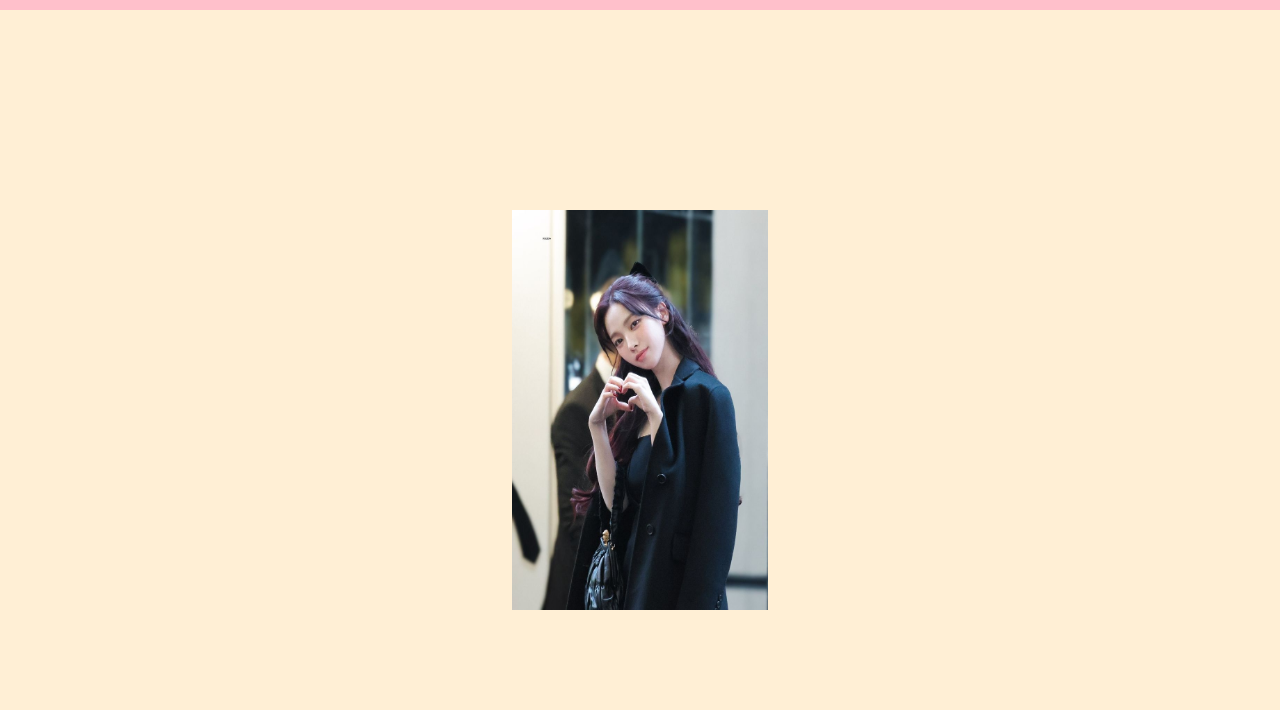
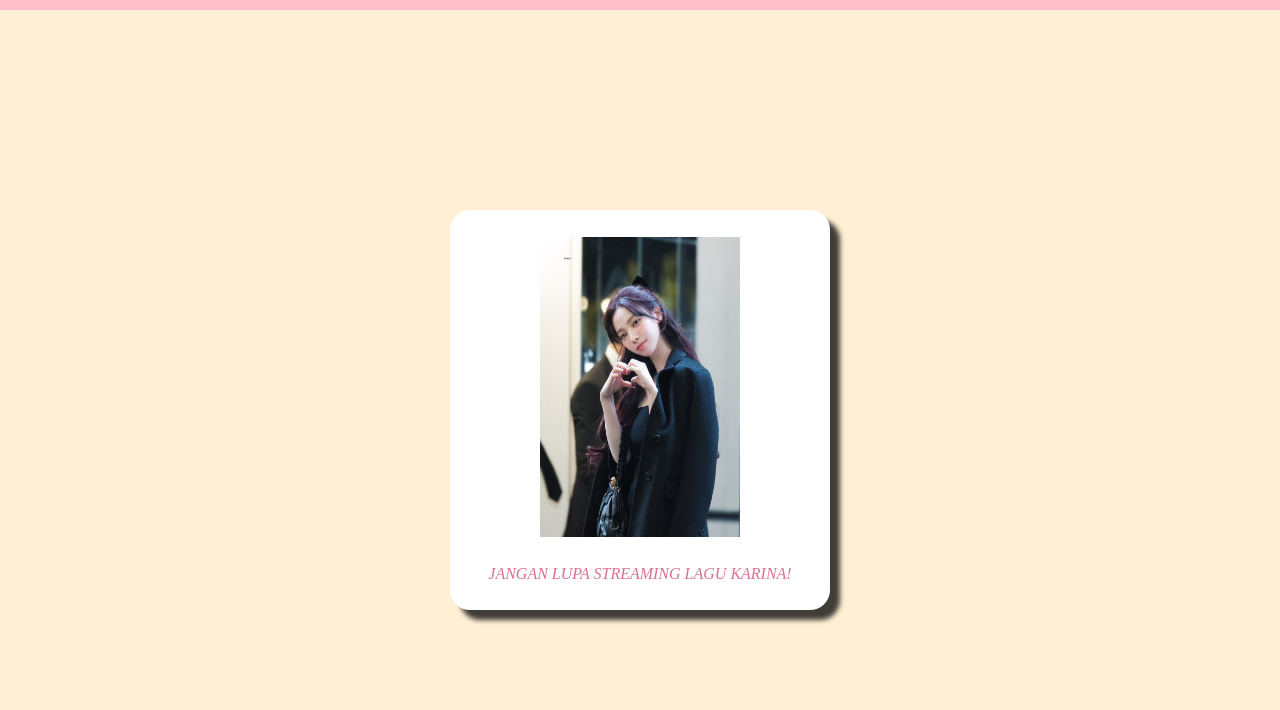
Before and after one commit to ocaocuoci/web-pertama-saya, a plain HTML site: page belajar html/index.html in a window 1280 px wide. Shown: the part 90-800 px from the top of the page. Drawn offline with Linux system fonts and the light colour scheme.

Commit message:
alhamdulillah

```diff
--- a/belajar html/index.html
+++ b/belajar html/index.html
@@ -23,7 +23,10 @@
 
     <!-- CONTENT 1 -->
         <div class="container-content">
-            <img src="Karina.jpg" class="img-content" />
+            <a href="https://youtu.be/U1_0Vc-9mNw?si=35h5KR-ACQ9sdGnY" class="a-content">
+             <img src="Karina.jpg" class="img-content" />
+             <p>JANGAN LUPA STREAMING LAGU KARINA!</p>
+            </a>
         </div>
     <!-- CONTENT 1 END -->
 
--- a/belajar html/style.css
+++ b/belajar html/style.css
@@ -28,8 +28,10 @@ html {
 }
 
 .li-navbar:hover {
-    background-color: red;
-    transition: .2s ease-in-out;
+    background-color: papayawhip;
+    transition: .5s ease-in-out;
+    transition-delay: .3s;
+    border-radius: 8px;
 }
 
 .a-navbar {
@@ -45,9 +47,27 @@ html {
     height: 100vh;
 }
 
+.a-content {
+    background-color: white;
+    color: palevioletred;
+    font-size: medium;
+    font-style: oblique;
+    text-decoration: none;
+    width: 380px;
+    height: 400px;
+    display: flex;
+    flex-direction: column;
+    justify-content: space-evenly;
+    align-items: center;
+    border-radius: 20px;
+    box-shadow: box-shadow: 10px 10px 5px 0px rgba(0,0,0,0.75);
+    -webkit-box-shadow: 10px 10px 5px 0px rgba(0,0,0,0.75);
+    -moz-box-shadow: 10px 10px 5px 0px rgba(0,0,0,0.75);
+}
+
 .img-content {
-    width: 20%;
-    height: 50%;
+    width: 200px;
+    height: 300px;
 }
 
 .container-footer{
```
